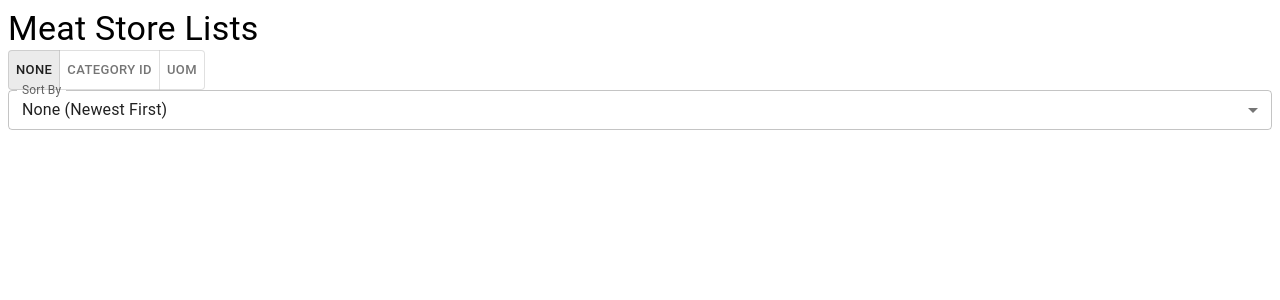
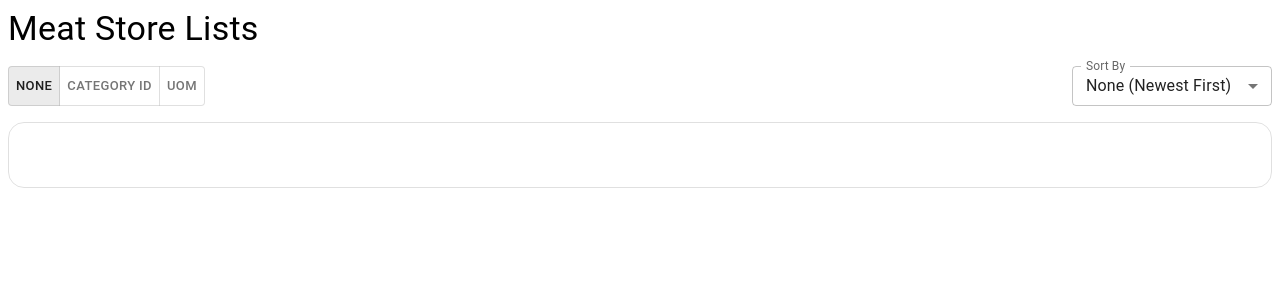
Before and after one commit to betty08300/meat-store, a Next.js app: page / in a window 1280 px wide. Shown: the top 300 px of the page. Built offline with nearby package versions, Linux system fonts and the light colour scheme.

Commit message:
style(product-list):add styles to product list page

```diff
--- a/app/page.tsx
+++ b/app/page.tsx
@@ -22,9 +22,14 @@ const Home = () => {
   const groups = useAppSelector(selector);
 
   return (
-    <Stack>
+    <Stack gap={2}>
       <Typography variant="h4">Meat Store Lists</Typography>
-      <Stack>
+      <Stack
+        direction="row"
+        spacing={2}
+        alignItems="center"
+        justifyContent="space-between"
+      >
         <ProductGroupBy value={groupBy} onChange={setGroupBy} />
         <ProductSortBy value={sort} onChange={setSort} />
       </Stack>
--- a/components/ProductList/index.tsx
+++ b/components/ProductList/index.tsx
@@ -9,7 +9,15 @@ type Props = {
 
 const ProductList = ({ groups, groupBy }: Props) => {
   return (
-    <Stack>
+    <Stack
+      spacing={3}
+      sx={{
+        border: "1px solid",
+        borderColor: "divider",
+        padding: 4,
+        borderRadius: 4,
+      }}
+    >
       {Object.entries(groups).map(([groupKey, products]) => (
         <ProductListGroup
           key={groupKey}
```
